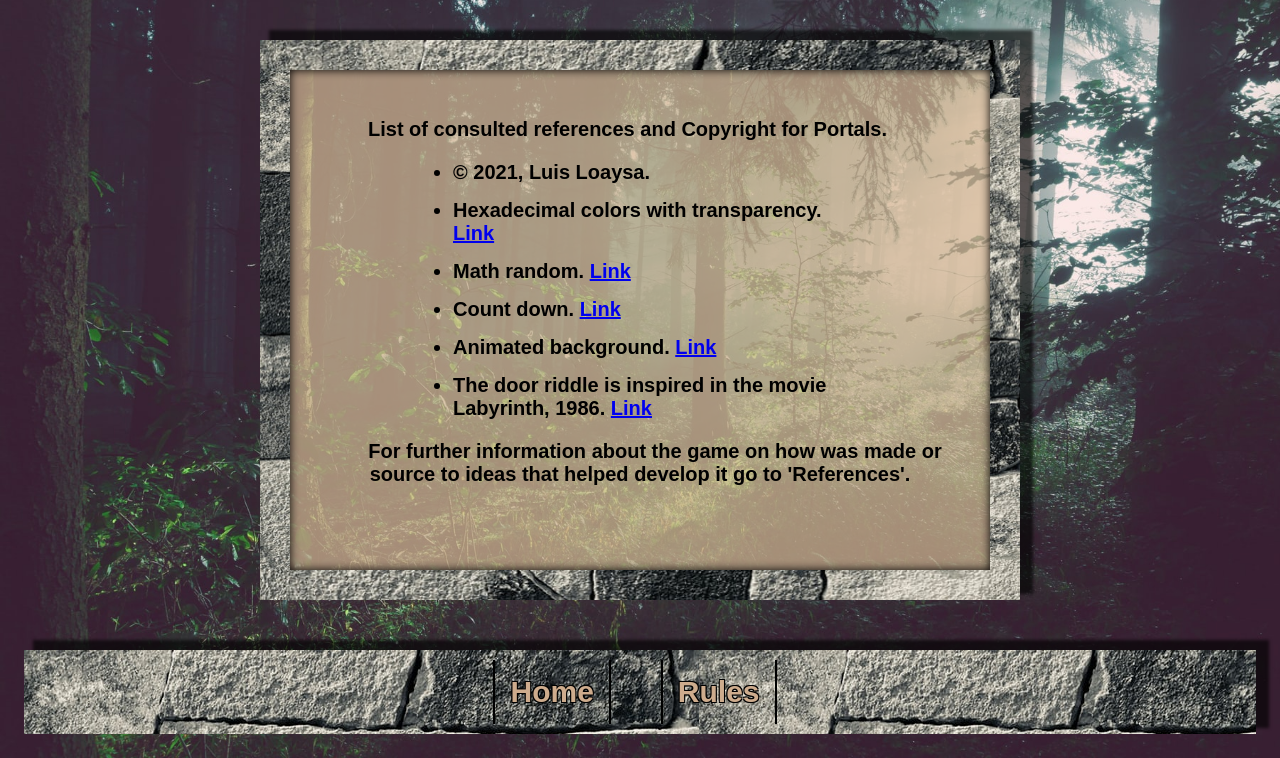
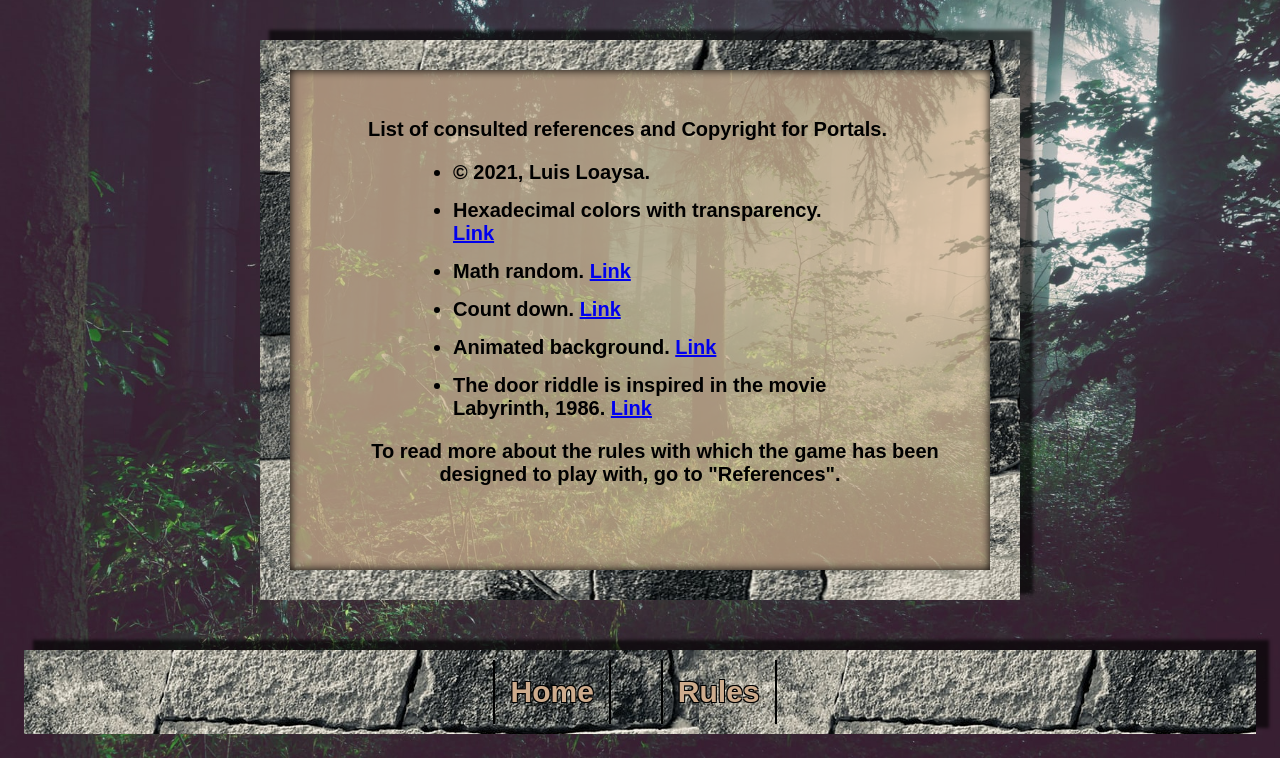
Before and after one commit to 40428544/SET08101-Portals, a plain HTML site: page references.html in a window 1280 px wide. Shown: the part 152-910 px from the top of the page. Drawn offline with Linux system fonts and the light colour scheme.

Commit message:
Update references.html

```diff
--- a/references.html
+++ b/references.html
@@ -27,8 +27,8 @@
                                 <li class="listMargin">The door riddle is inspired in the movie Labyrinth, 1986. <a href="https://en.wikipedia.org/wiki/Labyrinth_(1986_film)">Link</a></li>
                             </ul>
                             <p class="paragraph-main">
-                                For further information about the game on how was made or source to
-                                ideas that helped develop it go to 'References'.
+                                To read more about the rules with which the game has been designed to play with, go to
+                                "References".
                             </p>
                         </article>
                     </section>
```
